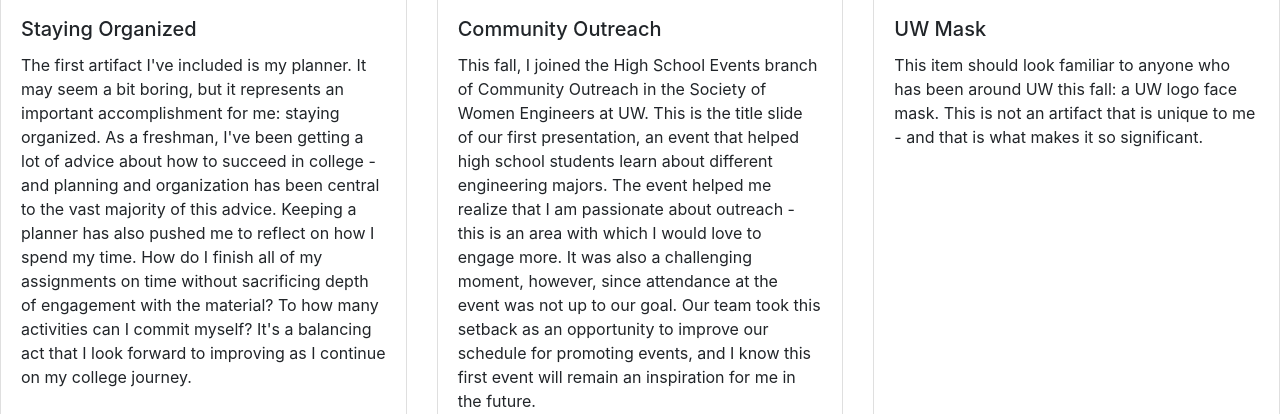
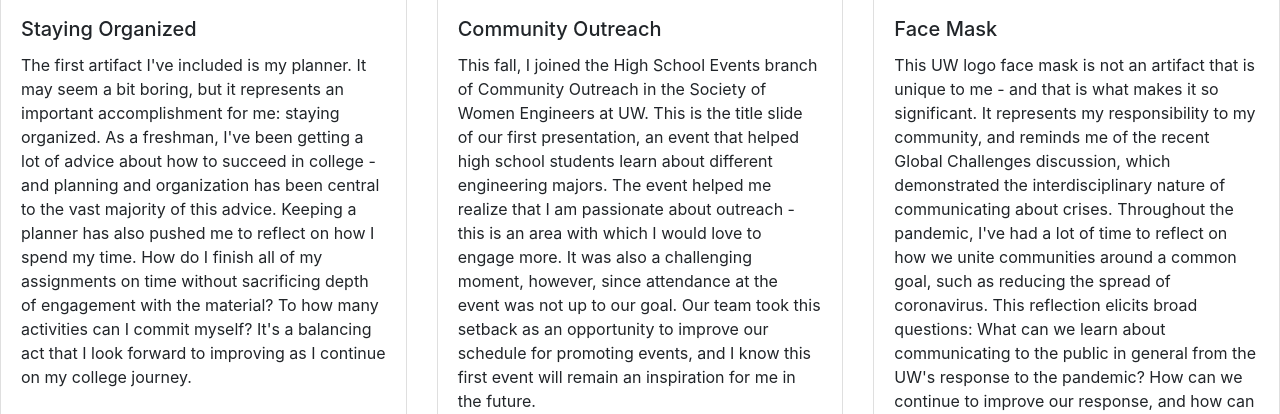
Before and after one commit to kirstenmg/honors-portfolio, a plain HTML site: page freshman/overview.html in a window 1280 px wide. Shown: the part 386-800 px from the top of the page. Drawn offline with nearby package versions, Linux system fonts and the light colour scheme.

Commit message:
Finish artifacts, update reflection pdf

```diff
--- a/freshman/overview.html
+++ b/freshman/overview.html
@@ -70,10 +70,19 @@
         <img src="../files/uwmask.jpg" class="card-img-top"
           alt="a face mask with the UW logo">
         <div class="card-body">
-          <h5 class="card-title">UW Mask</h5>
-          <p class="card-text">This item should look familiar to anyone who has
-            been around UW this fall: a UW logo face mask. This is not an artifact
+          <h5 class="card-title">Face Mask</h5>
+          <p class="card-text">This UW logo face mask is not an artifact
             that is unique to me - and that is what makes it so significant.
+            It represents my responsibility to my community, and reminds me
+            of the recent Global Challenges discussion, which demonstrated the interdisciplinary
+            nature of communicating about crises. Throughout the pandemic, I've
+            had a lot of time to reflect on how we unite communities around a
+            common goal, such as reducing the spread of coronavirus. This
+            reflection elicits broad questions:
+            What can we learn about communicating to the public in general from
+            the UW's response to the pandemic? How can we continue to improve our
+            response, and how can we apply effective communication strategies
+            in areas outside of pandemic response?
           </p>
         </div>
       </div>
@@ -83,6 +92,8 @@
     <iframe src="../files/reflection.pdf#toolbar=0" width="100%" height="500px">
     </iframe>
 
+    <h1>Winter 2021</h1>
+    <p>Coming soon...</p>
 
   </body>
 </html>
```
Also changed, not shown: 1 other file.
